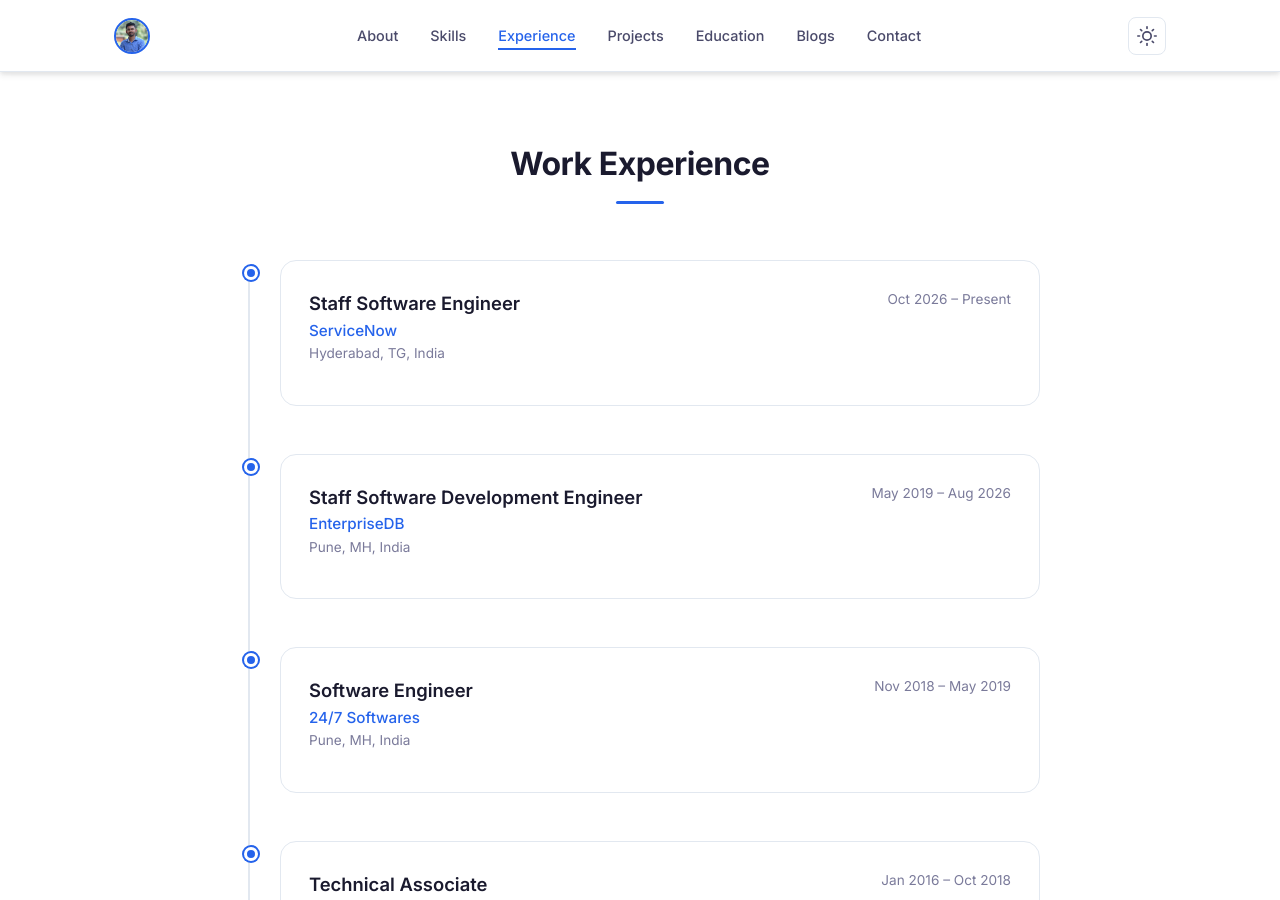
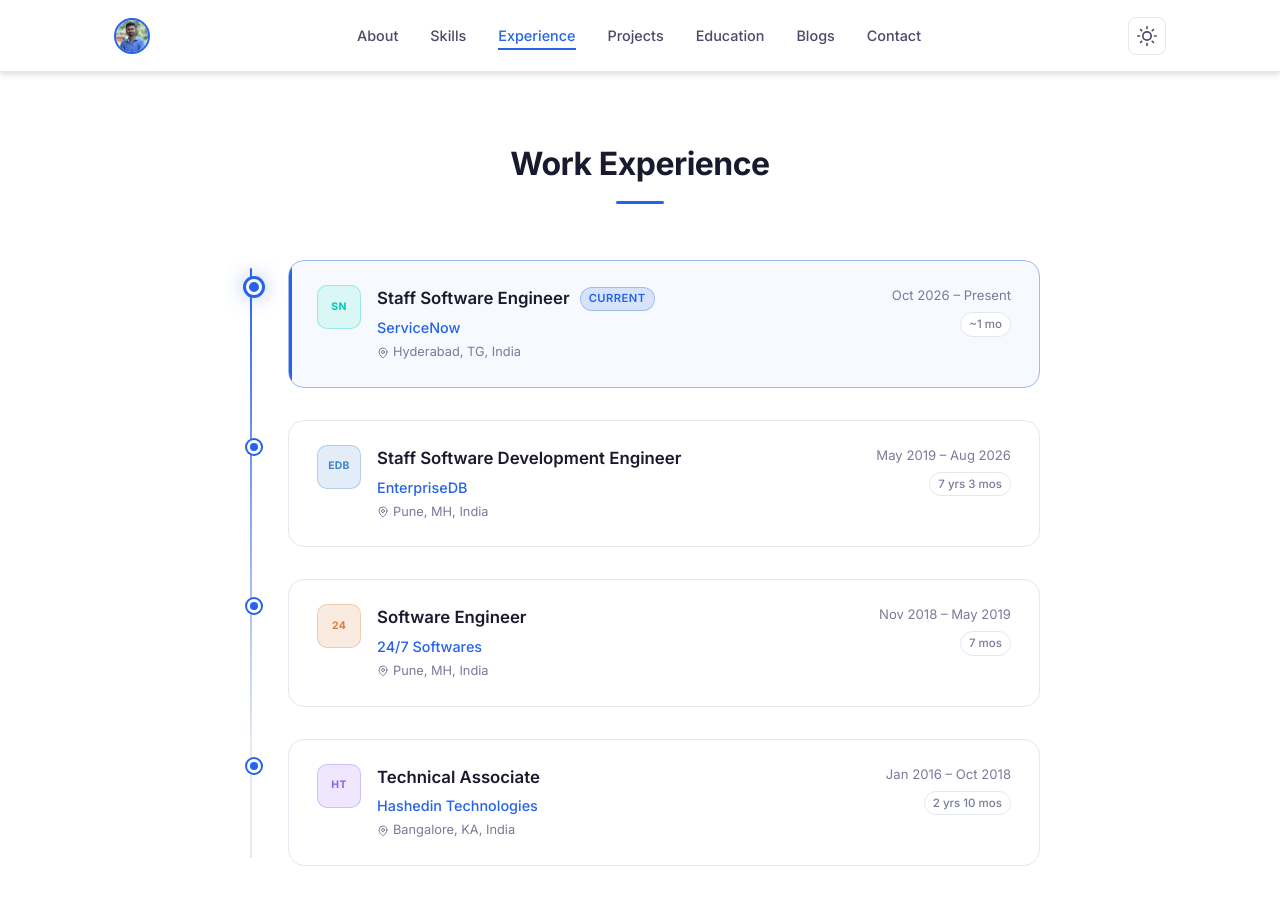
Before and after one commit to dhope-nagesh/dhope-nagesh.github.io, a Jekyll site: the page built from index.html, in a window 1280 px wide and 900 px high, scrolled down 2997 px. Built offline with Jekyll 4.4.1, drawn with Linux system fonts in a browser that asks for light colours.

Commit message:
beautify work experience section

```diff
--- a/index.html
+++ b/index.html
@@ -339,58 +339,108 @@
         <div class="container">
             <h2 class="section-title">Work Experience</h2>
             <div class="timeline">
+
+                <div class="timeline-item">
+                    <div class="timeline-marker timeline-marker--current"></div>
+                    <div class="timeline-content timeline-content--current">
+                        <div class="timeline-header">
+                            <div class="timeline-company-info">
+                                <div class="company-avatar" style="--avatar-color: #00c7b7;">SN</div>
+                                <div>
+                                    <div class="timeline-title-row">
+                                        <h3>Staff Software Engineer</h3>
+                                        <span class="badge badge--current">Current</span>
+                                    </div>
+                                    <p class="company">ServiceNow</p>
+                                    <p class="location">
+                                        <svg xmlns="http://www.w3.org/2000/svg" width="12" height="12" viewBox="0 0 24 24" fill="none" stroke="currentColor" stroke-width="2" stroke-linecap="round" stroke-linejoin="round"><path d="M20 10c0 6-8 12-8 12s-8-6-8-12a8 8 0 0 1 16 0Z"/><circle cx="12" cy="10" r="3"/></svg>
+                                        Hyderabad, TG, India
+                                    </p>
+                                </div>
+                            </div>
+                            <div class="timeline-meta">
+                                <span class="timeline-date">Oct 2026 &ndash; Present</span>
+                                <span class="duration-badge">~1 mo</span>
+                            </div>
+                        </div>
+                    </div>
+                </div>
+
                 <div class="timeline-item">
                     <div class="timeline-marker"></div>
                     <div class="timeline-content">
                         <div class="timeline-header">
-                            <div>
-                                <h3>Staff Software Engineer</h3>
-                                <p class="company">ServiceNow</p>
-                                <p class="location">Hyderabad, TG, India</p>
+                            <div class="timeline-company-info">
+                                <div class="company-avatar" style="--avatar-color: #3d85c8;">EDB</div>
+                                <div>
+                                    <div class="timeline-title-row">
+                                        <h3>Staff Software Development Engineer</h3>
+                                    </div>
+                                    <p class="company">EnterpriseDB</p>
+                                    <p class="location">
+                                        <svg xmlns="http://www.w3.org/2000/svg" width="12" height="12" viewBox="0 0 24 24" fill="none" stroke="currentColor" stroke-width="2" stroke-linecap="round" stroke-linejoin="round"><path d="M20 10c0 6-8 12-8 12s-8-6-8-12a8 8 0 0 1 16 0Z"/><circle cx="12" cy="10" r="3"/></svg>
+                                        Pune, MH, India
+                                    </p>
+                                </div>
                             </div>
-                            <span class="timeline-date">Oct 2026 &ndash; Present</span>
+                            <div class="timeline-meta">
+                                <span class="timeline-date">May 2019 &ndash; Aug 2026</span>
+                                <span class="duration-badge">7 yrs 3 mos</span>
+                            </div>
                         </div>
                     </div>
                 </div>
+
                 <div class="timeline-item">
                     <div class="timeline-marker"></div>
                     <div class="timeline-content">
                         <div class="timeline-header">
-                            <div>
-                                <h3>Staff Software Development Engineer</h3>
-                                <p class="company">EnterpriseDB</p>
-                                <p class="location">Pune, MH, India</p>
+                            <div class="timeline-company-info">
+                                <div class="company-avatar" style="--avatar-color: #e07b39;">24</div>
+                                <div>
+                                    <div class="timeline-title-row">
+                                        <h3>Software Engineer</h3>
+                                    </div>
+                                    <p class="company">24/7 Softwares</p>
+                                    <p class="location">
+                                        <svg xmlns="http://www.w3.org/2000/svg" width="12" height="12" viewBox="0 0 24 24" fill="none" stroke="currentColor" stroke-width="2" stroke-linecap="round" stroke-linejoin="round"><path d="M20 10c0 6-8 12-8 12s-8-6-8-12a8 8 0 0 1 16 0Z"/><circle cx="12" cy="10" r="3"/></svg>
+                                        Pune, MH, India
+                                    </p>
+                                </div>
                             </div>
-                            <span class="timeline-date">May 2019 &ndash; Aug 2026</span>
+                            <div class="timeline-meta">
+                                <span class="timeline-date">Nov 2018 &ndash; May 2019</span>
+                                <span class="duration-badge">7 mos</span>
+                            </div>
                         </div>
                     </div>
                 </div>
+
                 <div class="timeline-item">
                     <div class="timeline-marker"></div>
                     <div class="timeline-content">
                         <div class="timeline-header">
-                            <div>
-                                <h3>Software Engineer</h3>
-                                <p class="company">24/7 Softwares</p>
-                                <p class="location">Pune, MH, India</p>
+                            <div class="timeline-company-info">
+                                <div class="company-avatar" style="--avatar-color: #8b5cf6;">HT</div>
+                                <div>
+                                    <div class="timeline-title-row">
+                                        <h3>Technical Associate</h3>
+                                    </div>
+                                    <p class="company">Hashedin Technologies</p>
+                                    <p class="location">
+                                        <svg xmlns="http://www.w3.org/2000/svg" width="12" height="12" viewBox="0 0 24 24" fill="none" stroke="currentColor" stroke-width="2" stroke-linecap="round" stroke-linejoin="round"><path d="M20 10c0 6-8 12-8 12s-8-6-8-12a8 8 0 0 1 16 0Z"/><circle cx="12" cy="10" r="3"/></svg>
+                                        Bangalore, KA, India
+                                    </p>
+                                </div>
                             </div>
-                            <span class="timeline-date">Nov 2018 &ndash; May 2019</span>
+                            <div class="timeline-meta">
+                                <span class="timeline-date">Jan 2016 &ndash; Oct 2018</span>
+                                <span class="duration-badge">2 yrs 10 mos</span>
+                            </div>
                         </div>
                     </div>
                 </div>
-                <div class="timeline-item">
-                    <div class="timeline-marker"></div>
-                    <div class="timeline-content">
-                        <div class="timeline-header">
-                            <div>
-                                <h3>Technical Associate</h3>
-                                <p class="company">Hashedin Technologies</p>
-                                <p class="location">Bangalore, KA, India</p>
-                            </div>
-                            <span class="timeline-date">Jan 2016 &ndash; Oct 2018</span>
-                        </div>
-                    </div>
-                </div>
+
             </div>
         </div>
     </section>
--- a/styles.css
+++ b/styles.css
@@ -459,22 +459,23 @@
     position: relative;
     max-width: 800px;
     margin: 0 auto;
-    padding-left: 40px;
+    padding-left: 48px;
 }
 
 .timeline::before {
     content: '';
     position: absolute;
-    left: 8px;
+    left: 10px;
     top: 8px;
     bottom: 8px;
     width: 2px;
-    background: var(--border);
+    background: linear-gradient(to bottom, var(--accent), var(--border) 80%);
+    border-radius: 2px;
 }
 
 .timeline-item {
     position: relative;
-    margin-bottom: 48px;
+    margin-bottom: 32px;
 }
 
 .timeline-item:last-child {
@@ -483,57 +484,174 @@
 
 .timeline-marker {
     position: absolute;
-    left: -36px;
-    top: 6px;
+    left: -41px;
+    top: 20px;
     width: 14px;
     height: 14px;
     border-radius: 50%;
     background: var(--accent);
     border: 3px solid var(--bg-primary);
     box-shadow: 0 0 0 2px var(--accent);
+    transition: transform 0.2s ease;
+}
+
+.timeline-marker--current {
+    width: 16px;
+    height: 16px;
+    left: -42px;
+    top: 19px;
+    box-shadow: 0 0 0 3px var(--accent), 0 0 12px color-mix(in srgb, var(--accent) 50%, transparent);
+    animation: pulse-dot 2s infinite;
+}
+
+@keyframes pulse-dot {
+    0%, 100% { box-shadow: 0 0 0 3px var(--accent), 0 0 10px color-mix(in srgb, var(--accent) 40%, transparent); }
+    50%       { box-shadow: 0 0 0 3px var(--accent), 0 0 20px color-mix(in srgb, var(--accent) 70%, transparent); }
+}
+
+.timeline-item:hover .timeline-marker {
+    transform: scale(1.3);
 }
 
 .timeline-content {
     background: var(--bg-card);
     border: 1px solid var(--border);
     border-radius: var(--radius-lg);
-    padding: 28px;
-    transition: box-shadow var(--transition);
+    padding: 24px 28px;
+    transition: box-shadow var(--transition), border-color var(--transition), transform 0.2s ease;
+    position: relative;
+    overflow: hidden;
+}
+
+.timeline-content::before {
+    content: '';
+    position: absolute;
+    left: 0;
+    top: 0;
+    bottom: 0;
+    width: 3px;
+    background: var(--accent);
+    opacity: 0;
+    border-radius: 4px 0 0 4px;
+    transition: opacity 0.2s ease;
 }
 
 .timeline-content:hover {
     box-shadow: var(--shadow-md);
+    border-color: color-mix(in srgb, var(--accent) 30%, var(--border));
+    transform: translateX(4px);
+}
+
+.timeline-content:hover::before {
+    opacity: 1;
+}
+
+.timeline-content--current {
+    border-color: color-mix(in srgb, var(--accent) 35%, var(--border));
+    background: color-mix(in srgb, var(--accent) 4%, var(--bg-card));
+}
+
+.timeline-content--current::before {
+    opacity: 1;
 }
 
 .timeline-header {
     display: flex;
     justify-content: space-between;
     align-items: flex-start;
-    margin-bottom: 12px;
     gap: 16px;
 }
 
+.timeline-company-info {
+    display: flex;
+    align-items: flex-start;
+    gap: 16px;
+}
+
+.company-avatar {
+    width: 44px;
+    height: 44px;
+    border-radius: 10px;
+    background: color-mix(in srgb, var(--avatar-color, var(--accent)) 15%, var(--bg-primary));
+    border: 1px solid color-mix(in srgb, var(--avatar-color, var(--accent)) 30%, transparent);
+    color: var(--avatar-color, var(--accent));
+    font-size: 0.65rem;
+    font-weight: 700;
+    letter-spacing: 0.03em;
+    display: flex;
+    align-items: center;
+    justify-content: center;
+    flex-shrink: 0;
+    text-transform: uppercase;
+}
+
+.timeline-title-row {
+    display: flex;
+    align-items: center;
+    gap: 10px;
+    flex-wrap: wrap;
+    margin-bottom: 4px;
+}
+
 .timeline-header h3 {
-    font-size: 1.15rem;
+    font-size: 1.05rem;
     font-weight: 600;
+    margin: 0;
+}
+
+.badge {
+    font-size: 0.7rem;
+    font-weight: 600;
+    padding: 2px 8px;
+    border-radius: 999px;
+    letter-spacing: 0.04em;
+    text-transform: uppercase;
+}
+
+.badge--current {
+    background: color-mix(in srgb, var(--accent) 15%, transparent);
+    color: var(--accent);
+    border: 1px solid color-mix(in srgb, var(--accent) 30%, transparent);
 }
 
 .company {
     color: var(--accent);
     font-weight: 500;
-    font-size: 0.95rem;
+    font-size: 0.9rem;
+    margin-bottom: 3px;
 }
 
 .location {
     color: var(--text-muted);
-    font-size: 0.85rem;
+    font-size: 0.8rem;
+    display: flex;
+    align-items: center;
+    gap: 4px;
+}
+
+.timeline-meta {
+    display: flex;
+    flex-direction: column;
+    align-items: flex-end;
+    gap: 6px;
+    flex-shrink: 0;
 }
 
 .timeline-date {
     color: var(--text-muted);
-    font-size: 0.85rem;
+    font-size: 0.82rem;
     white-space: nowrap;
-    flex-shrink: 0;
+}
+
+.duration-badge {
+    font-size: 0.72rem;
+    font-weight: 500;
+    color: var(--text-muted);
+    background: var(--bg-primary);
+    border: 1px solid var(--border);
+    border-radius: 999px;
+    padding: 2px 8px;
+    white-space: nowrap;
 }
 
 .company-desc {
```
